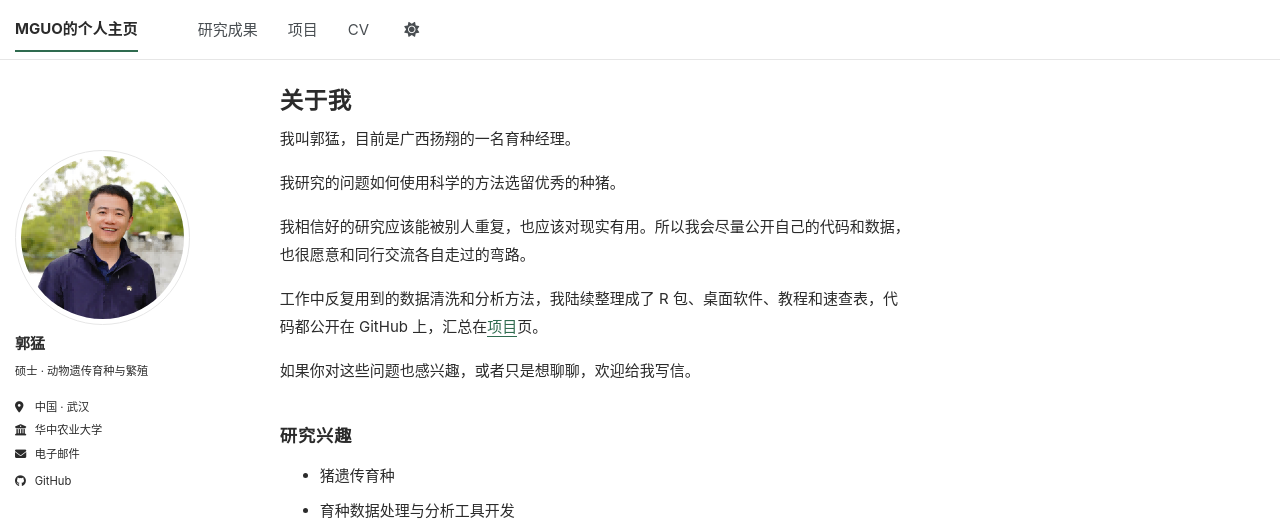
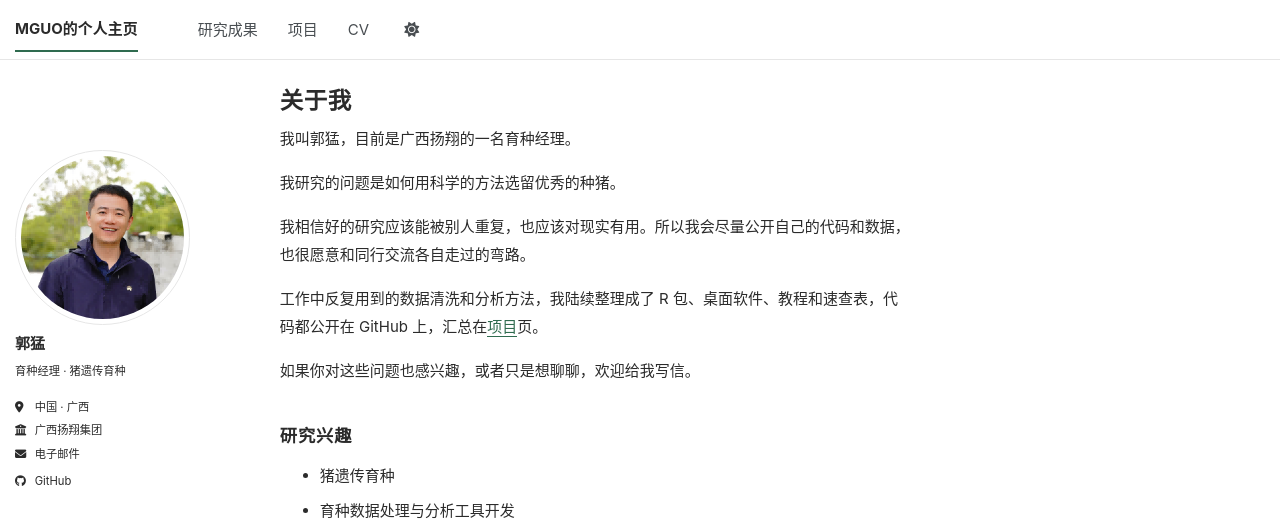
Before and after one commit to tony2015116/tony2015116.github.io, a Jekyll site: the page built from _pages/about.md, in a window 1280 px wide and 989 px high. Shown: the top 525 px of the window. Built offline with Jekyll 4.4.1, drawn with Linux system fonts in a browser that asks for light colours; a script bundle is joined from its source files by our own code; a style sheet for code colours, icons or effects is not loaded.

Commit message:
Personal preview image and favicon, update sidebar info, fix about-page wording
Co-Authored-By: Claude Opus 5.5 <noreply@anthropic.com>
Claude-Session: https://claude.ai/code/session_01EG2X4zWcRotPEc85cKVxTK

```diff
--- a/_config.yml
+++ b/_config.yml
@@ -35,9 +35,9 @@ author:
   avatar           : "profile.png"
   name             : "郭猛"   # TODO
   pronouns         : # example: "she/her"
-  bio              : "硕士 · 动物遗传育种与繁殖"   # TODO: 一句话简介
-  location         : "中国 · 武汉"   # TODO
-  employer         : "华中农业大学"   # TODO
+  bio              : "育种经理 · 猪遗传育种"   # TODO: 一句话简介
+  location         : "中国 · 广西"   # TODO
+  employer         : "广西扬翔集团"   # TODO
   uri              : # URL
   email            : "tony2015116@163.com"   # TODO
 
@@ -159,7 +159,7 @@ facebook:
   app_id                 :
   publisher              :
 og_image                 : og-image.png   # Social media default site image (lives in /images/)
-og_description           :  # Social media default site image description
+og_description           : "郭猛，育种经理 · 猪遗传育种。用数据选种 · 开源 R 包 · 桌面工具。"  # 分享链接时的默认描述
 # For specifying social profiles
 # - https://developers.google.com/structured-data/customize/social-profiles
 social:
--- a/_includes/head/custom.html
+++ b/_includes/head/custom.html
@@ -18,7 +18,7 @@
  <link rel="preload" href="{{ base_path }}/assets/css/fontawesome.css" as="style" onload="this.onload=null;this.rel='stylesheet'">
 <noscript><link rel="stylesheet" href="{{ base_path }}/assets/css/fontawesome.css"></noscript>
 
-<!-- favicon from https://commons.wikimedia.org/wiki/File:OOjs_UI_icon_academic-progressive.svg -->
+<!-- favicon：墨绿底白色“郭”字，与网站配色一致 -->
 <link rel="apple-touch-icon" sizes="180x180" href="{{ base_path }}/images/apple-touch-icon-180x180.png"/>
 <link rel="icon" type="image/svg+xml" href="{{ base_path }}/images/favicon.svg"/>
 <link rel="icon" type="image/png" href="{{ base_path }}/images/favicon-32x32.png" sizes="32x32"/>
--- a/_pages/about.md
+++ b/_pages/about.md
@@ -9,13 +9,9 @@ redirect_from:
 
 {% include base_path %}
 
-<!-- TODO：下面几段是示例，请换成你自己的话。
-     不需要写得很"厉害"，写清楚三件事就好：你是谁、你在做什么、为什么做。
-     用平常说话的语气，像给一位素未谋面但感兴趣的同行写信。 -->
-
 我叫郭猛，目前是广西扬翔的一名育种经理。
 
-我研究的问题如何使用科学的方法选留优秀的种猪。
+我研究的问题是如何用科学的方法选留优秀的种猪。
 
 我相信好的研究应该能被别人重复，也应该对现实有用。所以我会尽量公开自己的代码和数据，也很愿意和同行交流各自走过的弯路。
 
```
Also changed, not shown: images/apple-touch-icon-180x180.png, images/favicon-192x192.png, images/favicon-32x32.png, images/favicon-512x512.png, images/favicon.ico, images/favicon.svg, images/og-image.png.
